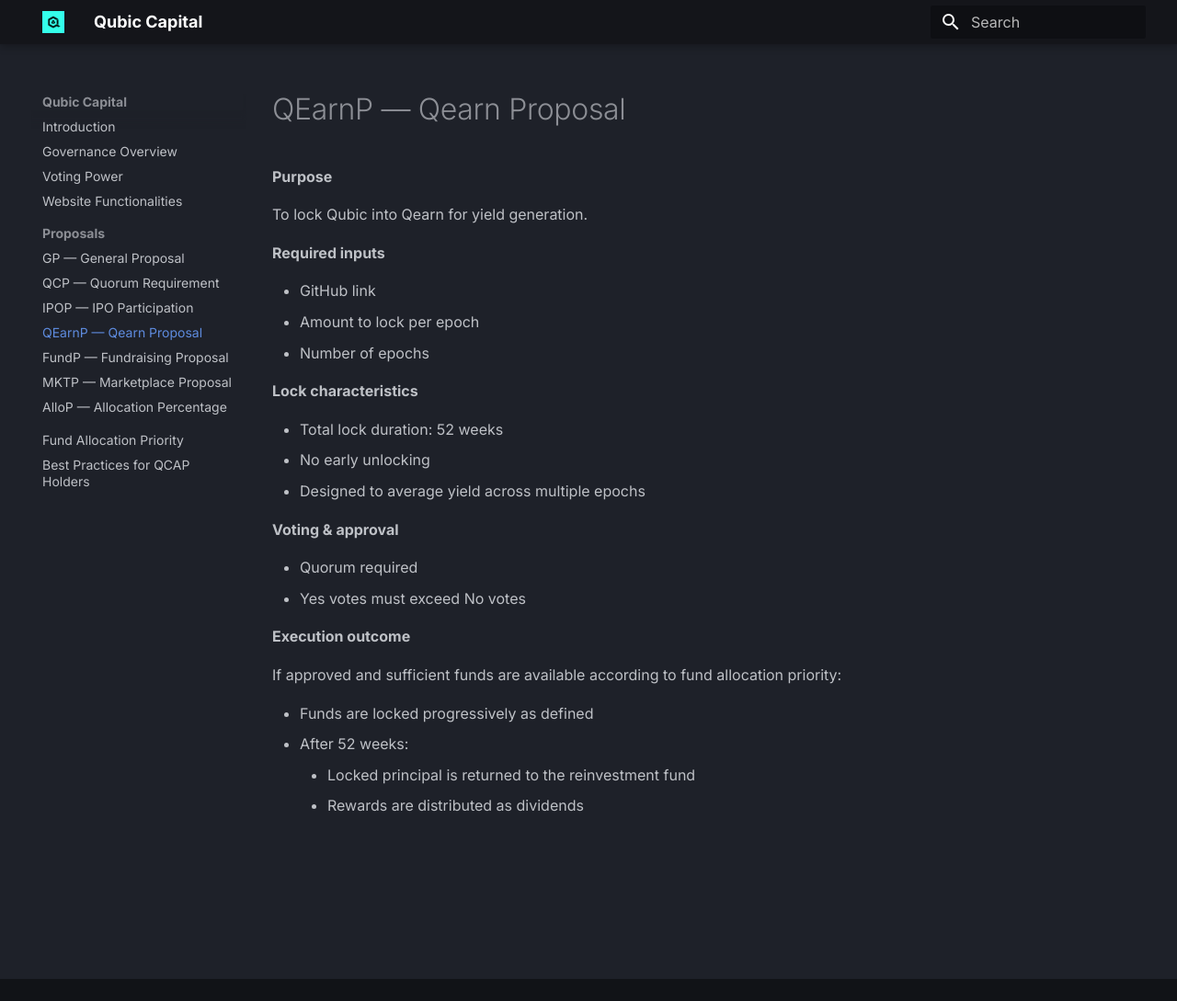
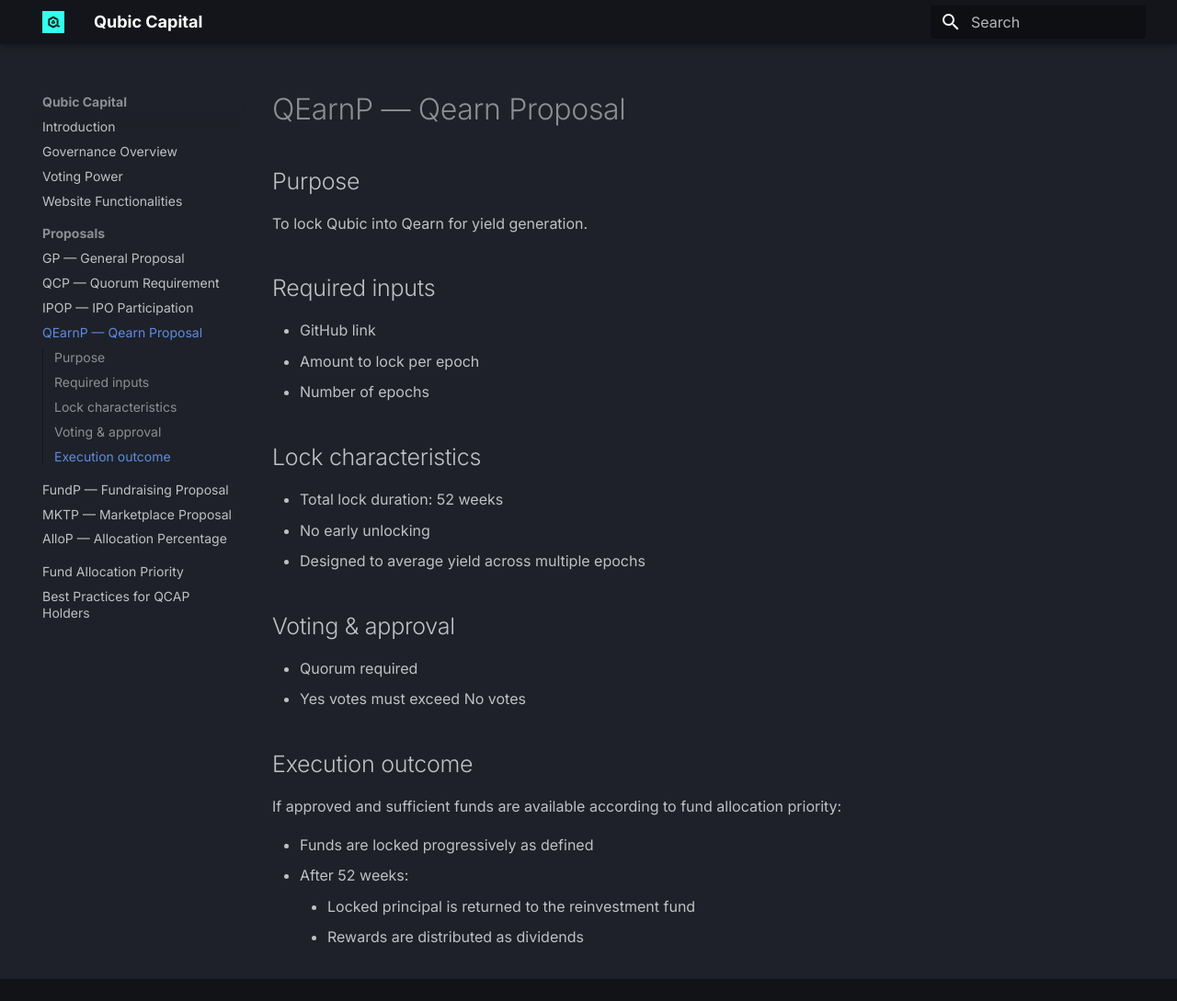
Before and after one commit to HermanToothrot10/qubic-capital-manual, an MkDocs documentation site: the page built from docs/proposals/qearnp.md, in a window 1280 px wide and 1089 px high. Shown: the whole window at 92% size. Built offline with MkDocs 1.6.1 and Material for MkDocs 9.7.7, drawn with Linux system fonts in a browser that asks for light colours.

Commit message:
Update qearnp.md

```diff
--- a/docs/proposals/qearnp.md
+++ b/docs/proposals/qearnp.md
@@ -1,27 +1,27 @@
 # QEarnP — Qearn Proposal
 
-**Purpose**
+## Purpose
 
 To lock Qubic into Qearn for yield generation.
 
-**Required inputs**
+## Required inputs
 
 - GitHub link
 - Amount to lock per epoch
 - Number of epochs
 
-**Lock characteristics**
+## Lock characteristics
 
 - Total lock duration: 52 weeks
 - No early unlocking
 - Designed to average yield across multiple epochs
 
-**Voting & approval**
+## Voting & approval
 
 - Quorum required
 - Yes votes must exceed No votes
 
-**Execution outcome**
+## Execution outcome
 
 If approved and sufficient funds are available according to fund allocation priority:
 
```
